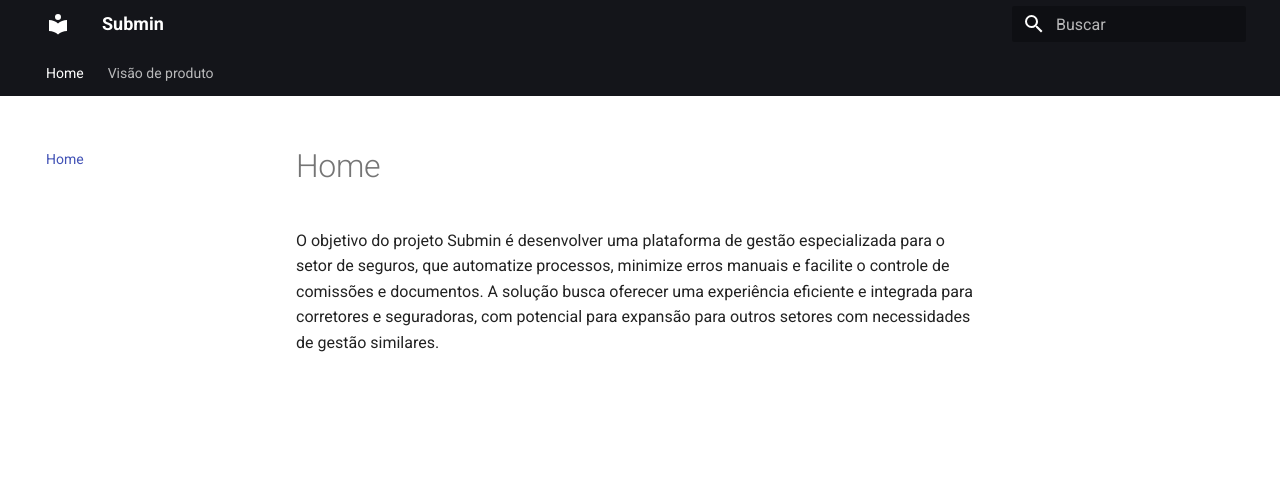
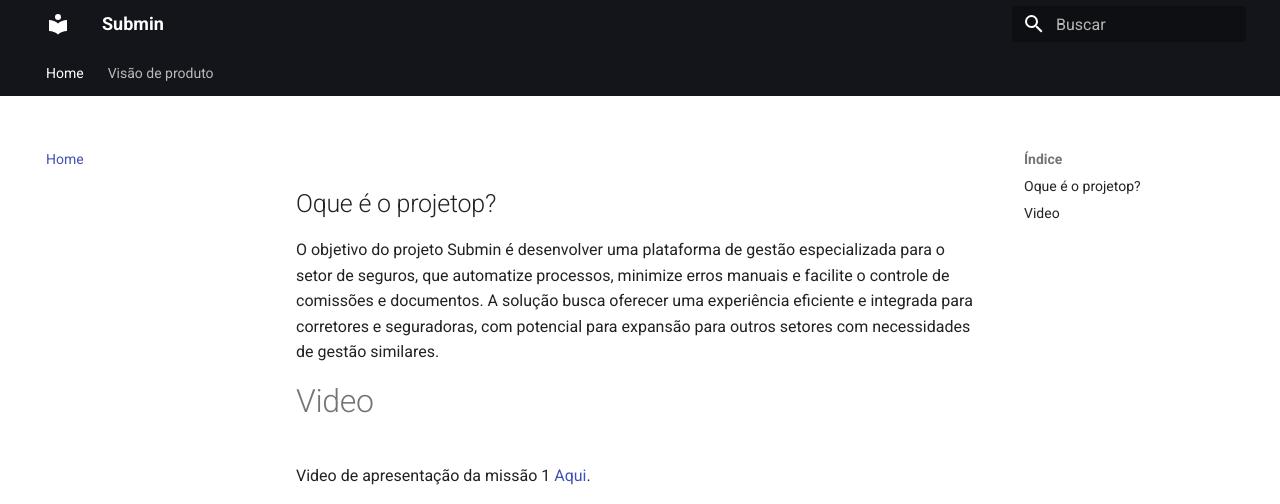
Before and after one commit to mdsreq-fga-unb/2024.2-T03-Submin, an MkDocs documentation site: the page built from docs/index.md, in a window 1280 px wide. Shown: the top 504 px of the page. Built offline with MkDocs 1.6.1 and Material for MkDocs 9.7.7, drawn with Linux system fonts in a browser that asks for light colours; grey boxes are pictures that could not be loaded.

Commit message:
Update index.md

```diff
--- a/docs/index.md
+++ b/docs/index.md
@@ -1 +1,10 @@
+## Oque é o projetop?
+
 O objetivo do projeto Submin é desenvolver uma plataforma de gestão especializada para o setor de seguros, que automatize processos, minimize erros manuais e facilite o controle de comissões e documentos. A solução busca oferecer uma experiência eficiente e integrada para corretores e seguradoras, com potencial para expansão para outros setores com necessidades de gestão similares.
+
+# Video
+
+Video de apresentação da missão 1 [Aqui](https://youtu.be/zsx_s9r5FKY).
+<center>
+
+<iframe width="580" height="335" src="https://youtu.be/zsx_s9r5FKY" frameborder="0" allowfullscreen></iframe>
```
